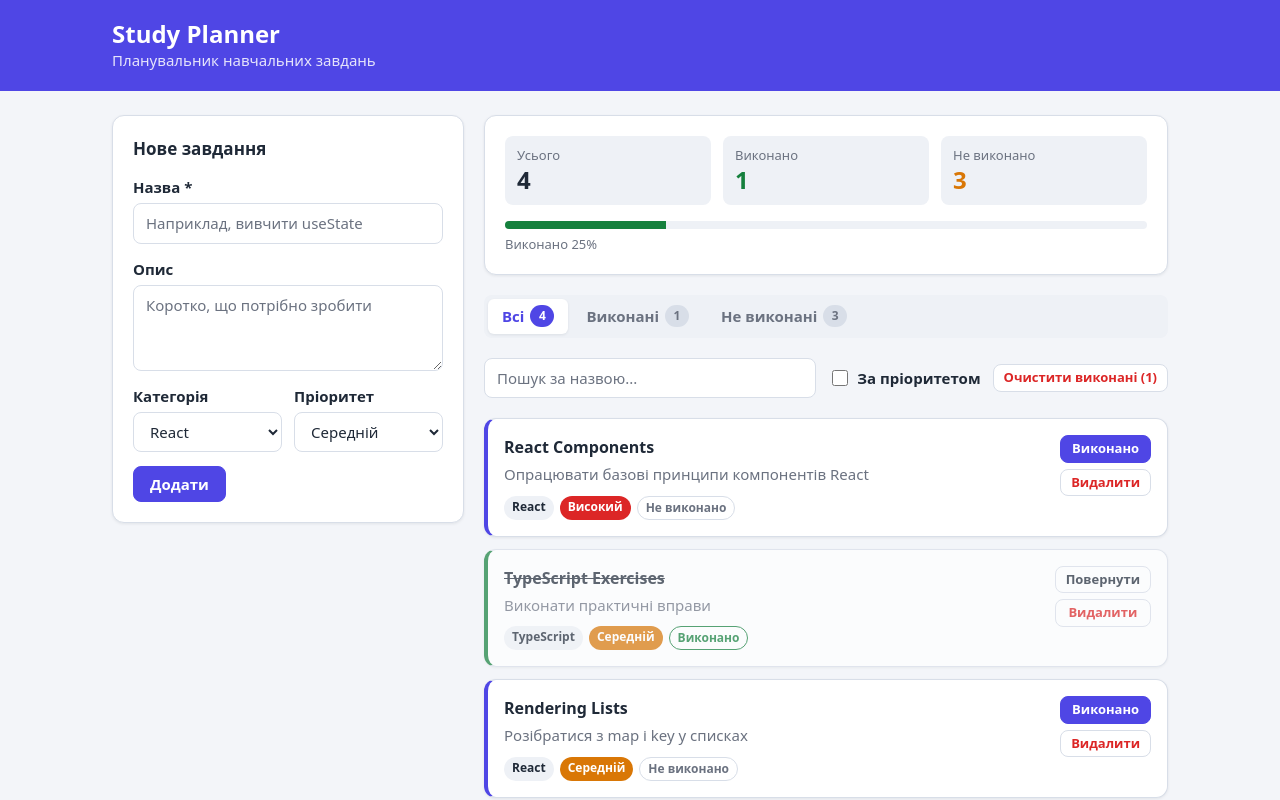
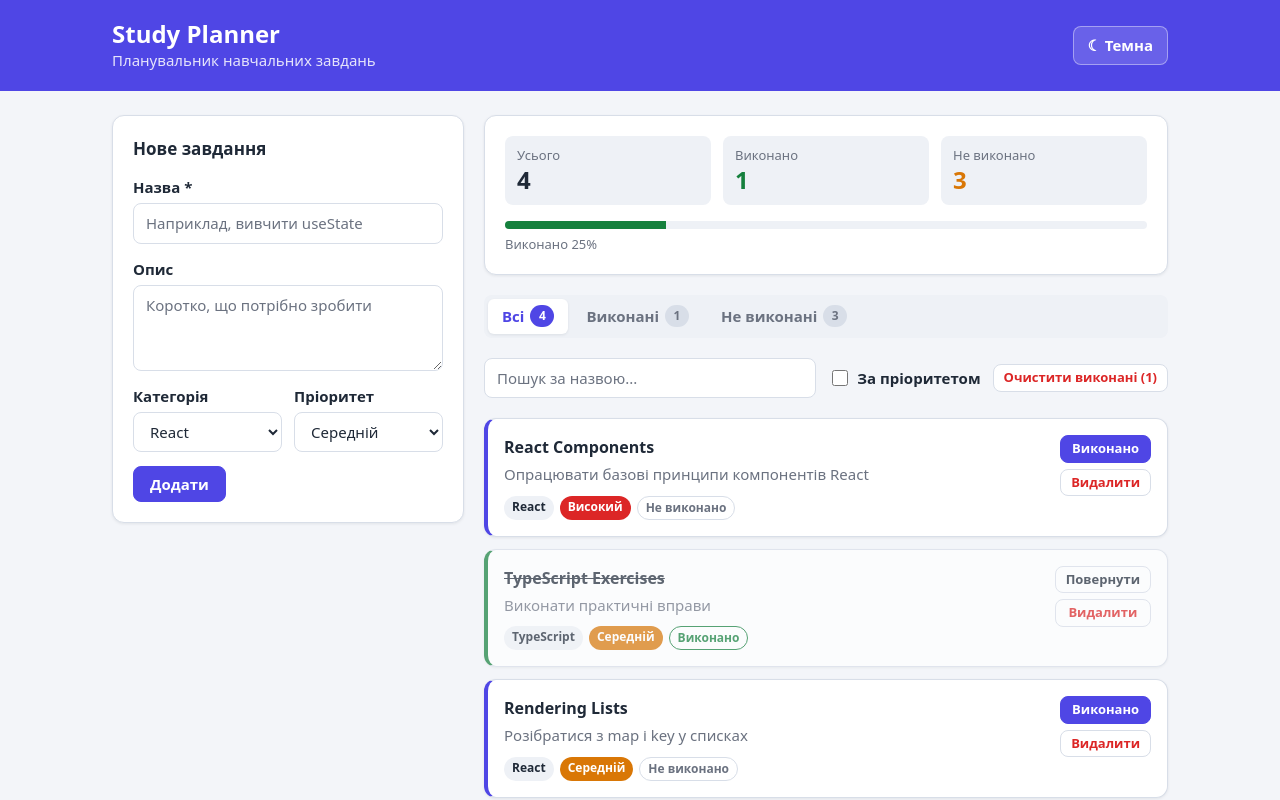
Before and after one commit to shawnkane667/web_labs3kurs, a React (Vite) app in the folder lab8/: page / in a window 1280 px wide. Shown: the top 800 px of the page. Built offline with nearby package versions, Linux system fonts and the light colour scheme.

Commit message:
feat(lab-08): add a dark theme toggle

```diff
--- a/lab8/src/App.scss
+++ b/lab8/src/App.scss
@@ -1,7 +1,28 @@
 @use './styles/mixins' as *;
 
-// Блок "app": розмітка сторінки
+// Блок "app": розмітка сторінки; модифікатор --dark перевизначає кольори теми
 .app {
+  min-height: 100vh;
+  color: var(--color-text);
+  background: var(--color-background);
+
+  &--dark {
+    --color-background: #0f172a;
+    --color-surface: #1e293b;
+    --color-surface-muted: #273449;
+    --color-input: #0f172a;
+    --color-border: #334155;
+    --color-text: #e2e8f0;
+    --color-text-muted: #94a3b8;
+    --color-primary: #6366f1;
+    --color-primary-hover: #818cf8;
+    --color-success: #22c55e;
+    --color-danger: #f87171;
+    --shadow: 0 1px 3px rgb(0 0 0 / 40%);
+
+    color-scheme: dark;
+  }
+
   &__container {
     display: grid;
     gap: 1.25rem;
--- a/lab8/src/App.tsx
+++ b/lab8/src/App.tsx
@@ -7,7 +7,12 @@ import TaskStats from './components/TaskStats'
 import TaskToolbar from './components/TaskToolbar'
 import { initialTasks } from './data/initialTasks'
 import { PRIORITY_ORDER, type NewTask, type Task, type TaskFilter } from './types/task'
+import type { Theme } from './types/theme'
 import './App.scss'
+
+function preferredTheme(): Theme {
+  return window.matchMedia?.('(prefers-color-scheme: dark)').matches ? 'dark' : 'light'
+}
 
 function App() {
   // список завдань живе в стані App і передається дочірнім компонентам через props
@@ -15,6 +20,8 @@ function App() {
   const [filter, setFilter] = useState<TaskFilter>('all')
   const [search, setSearch] = useState('')
   const [sortByPriority, setSortByPriority] = useState(false)
+  // лінива ініціалізація: тема системи визначається лише при першому рендері
+  const [theme, setTheme] = useState<Theme>(preferredTheme)
 
   // похідні дані обчислюються при кожному рендері; вихідний масив не змінюється
   const completedCount = tasks.filter((task) => task.completed).length
@@ -55,13 +62,17 @@ function App() {
     setTasks((prev) => prev.filter((task) => task.id !== id))
   }
 
+  function toggleTheme() {
+    setTheme((prev) => (prev === 'dark' ? 'light' : 'dark'))
+  }
+
   function clearCompleted() {
     setTasks((prev) => prev.filter((task) => !task.completed))
   }
 
   return (
-    <div className="app">
-      <Header />
+    <div className={`app${theme === 'dark' ? ' app--dark' : ''}`}>
+      <Header theme={theme} onToggleTheme={toggleTheme} />
       <main className="app__container">
         <aside className="app__sidebar">
           <TaskForm onAdd={addTask} />
--- a/lab8/src/components/Header.scss
+++ b/lab8/src/components/Header.scss
@@ -1,3 +1,5 @@
+@use '../styles/mixins' as *;
+
 // Блок "header": шапка застосунку
 .header {
   color: var(--color-on-primary);
@@ -21,4 +23,26 @@
   &__subtitle {
     opacity: 0.85;
   }
+
+  &__theme-toggle {
+    flex-shrink: 0;
+    padding: 0.4375rem 0.875rem;
+    font: inherit;
+    font-weight: 600;
+    color: inherit;
+    cursor: pointer;
+    background: rgb(255 255 255 / 15%);
+    border: 1px solid rgb(255 255 255 / 40%);
+    border-radius: var(--radius-sm);
+
+    &:hover {
+      background: rgb(255 255 255 / 25%);
+    }
+
+    &:focus-visible {
+      @include focus-ring;
+
+      outline-color: var(--color-on-primary);
+    }
+  }
 }
--- a/lab8/src/components/Header.tsx
+++ b/lab8/src/components/Header.tsx
@@ -1,6 +1,14 @@
+import type { Theme } from '../types/theme'
 import './Header.scss'
 
-function Header() {
+interface HeaderProps {
+  theme: Theme
+  onToggleTheme: () => void
+}
+
+function Header({ theme, onToggleTheme }: HeaderProps) {
+  const isDark = theme === 'dark'
+
   return (
     <header className="header">
       <div className="header__container">
@@ -8,6 +16,14 @@ function Header() {
           <h1 className="header__title">Study Planner</h1>
           <p className="header__subtitle">Планувальник навчальних завдань</p>
         </div>
+        <button
+          type="button"
+          className="header__theme-toggle"
+          onClick={onToggleTheme}
+          aria-label={isDark ? 'Увімкнути світлу тему' : 'Увімкнути темну тему'}
+        >
+          {isDark ? '☀ Світла' : '☾ Темна'}
+        </button>
       </div>
     </header>
   )
--- /dev/null
+++ b/lab8/src/types/theme.ts
@@ -0,0 +1 @@
+export type Theme = 'light' | 'dark'
```
